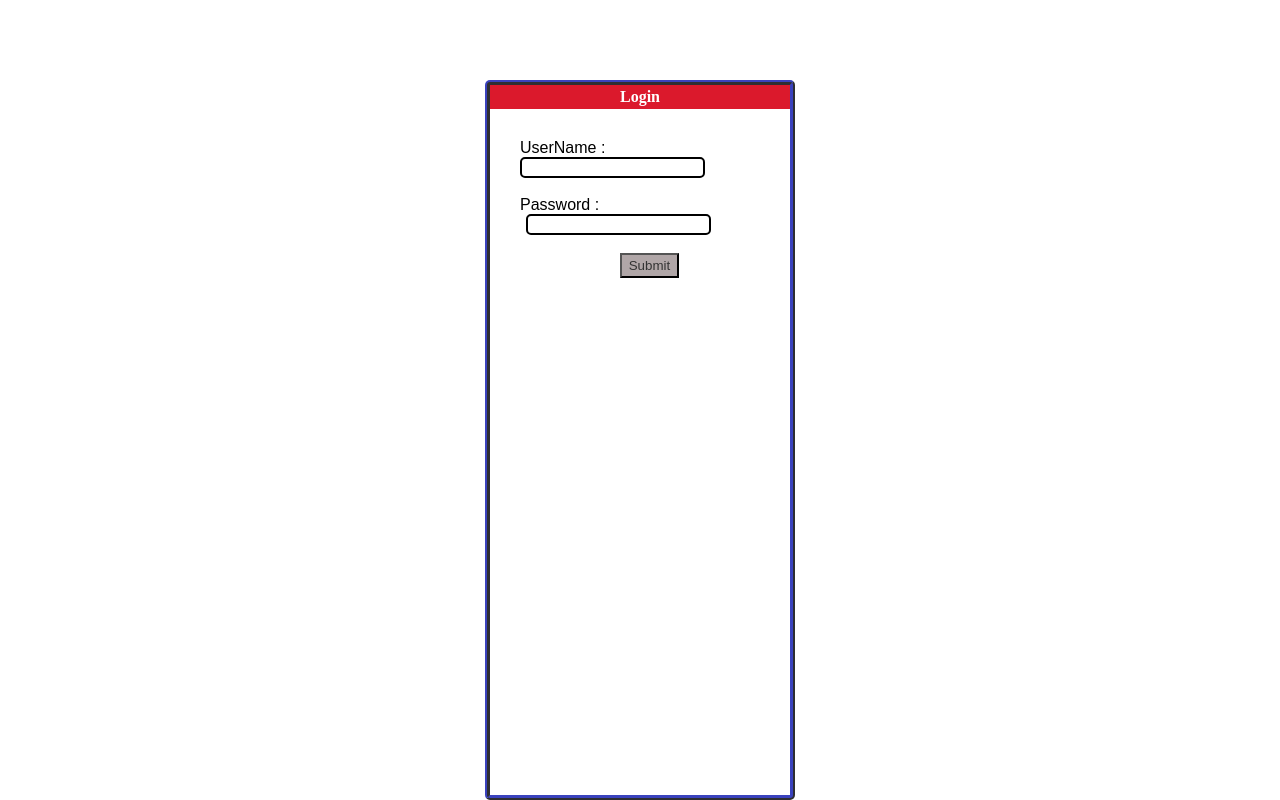
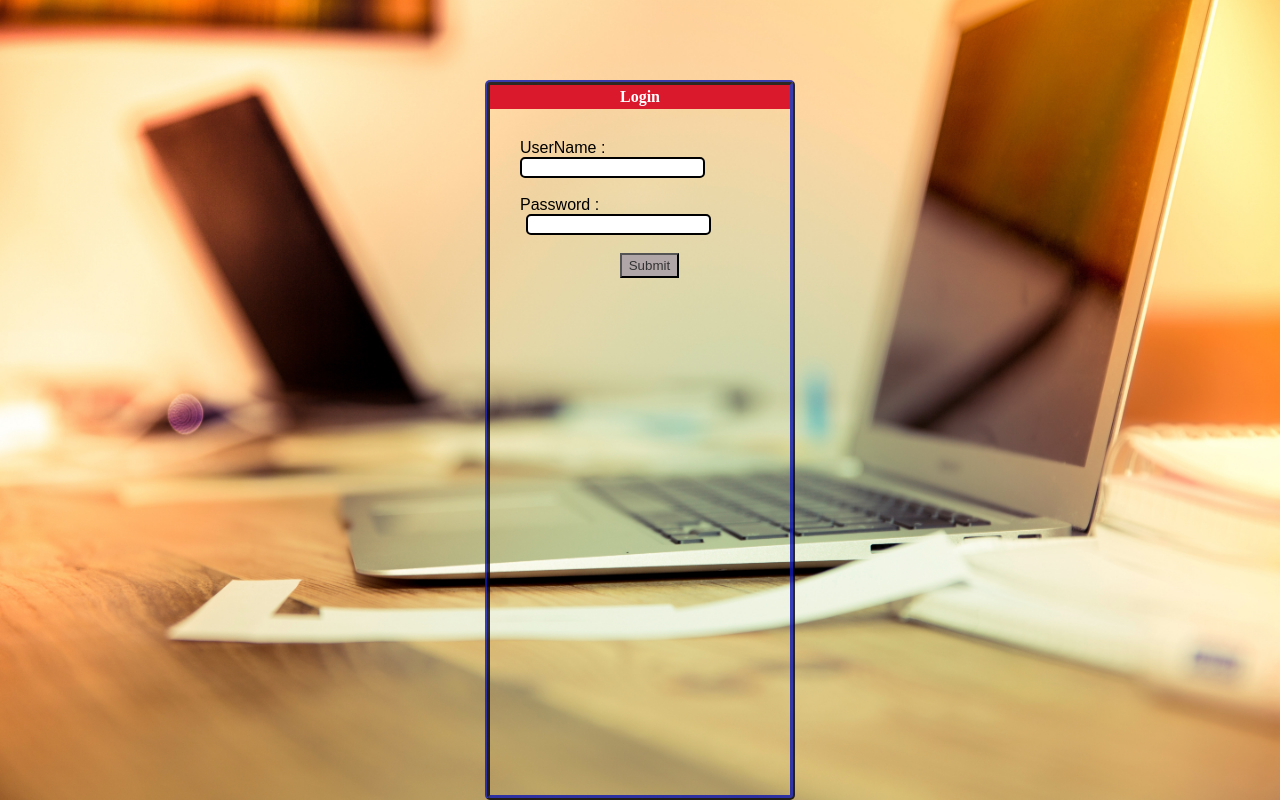
Before and after one commit to DarnoKzsip/phpzal, a PHP site: page /Login.php in a window 1280 px wide. Run offline with PHP 8.4, Linux system fonts and the light colour scheme.

Commit message:
Signed-off-by: Boldeusz <mnpower@poczta.onet.pl>

```diff
--- a/style.css
+++ b/style.css
@@ -1,5 +1,5 @@
 .login {
-    background-color: #FFFFFF;
+
 
     width: 300px;
     border: 5px #080d5bd1;
@@ -7,6 +7,8 @@
     border-style: ridge;
     margin: auto;
     margin-top: 80px;
+    background: url(zdjecie1.jpg) no-repeat center fixed;
+  background-size: cover;
 
 }
 .loginSign {
@@ -58,7 +60,7 @@
 }
 .topnav {
   overflow: hidden;
-  background-color: #333;
+  background-color: #33333330;
   width: 80%;
     margin-left: 10%;
 }
@@ -108,7 +110,7 @@
 .body {
 min-width:200px; // Suppose you want minimum width of 1000px
    _width: expression( document.body.clientWidth > 200 ? "1000px" : "auto" );
-  background-color: #f0dfbd9c;
+  /*background-color: #f0dfbd9c;*/
   padding: 20px;
   resize: both;
   overflow: auto;
--- a/welcome.php
+++ b/welcome.php
@@ -38,8 +38,7 @@ $result2 = mysqli_query($db,$sql2);
 
    <body class ="body">
       <h1 class = "container">Welcome <?php echo $login_session; ?> user</h1>
-      <!--<h2 ><a class ="anotherText" href = "dodajzadanie.php">Dodawanie zadań</a></h2>
-      <h2><a class ="anotherText" href = "logout.php">Wyloguj</a></h2>-->
+
       <div class="topnav">
        <a href="welcome.php">Pokaż zadania</a>
        <a href="dodajzadanie.php">Dodawanie zadań</a>
```
